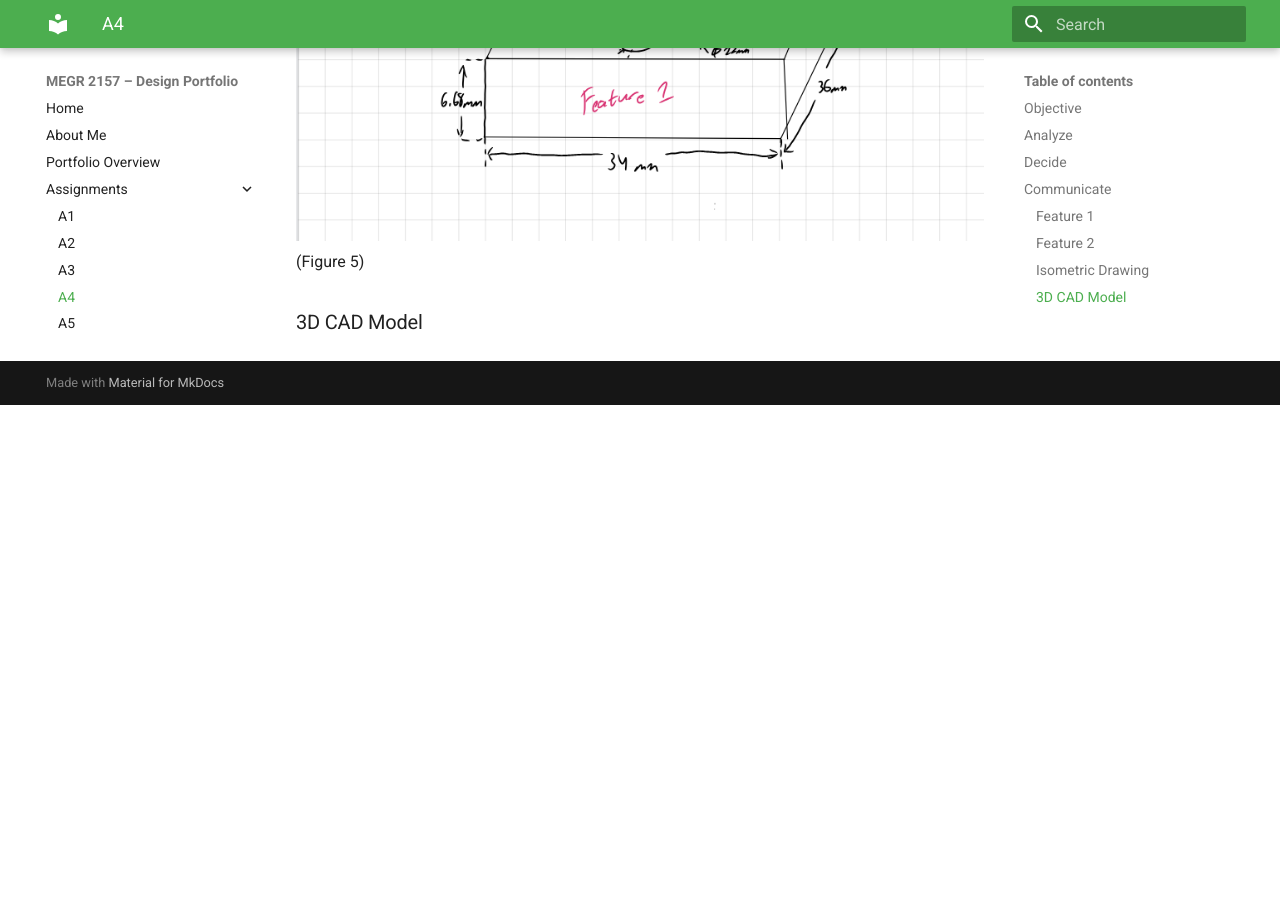
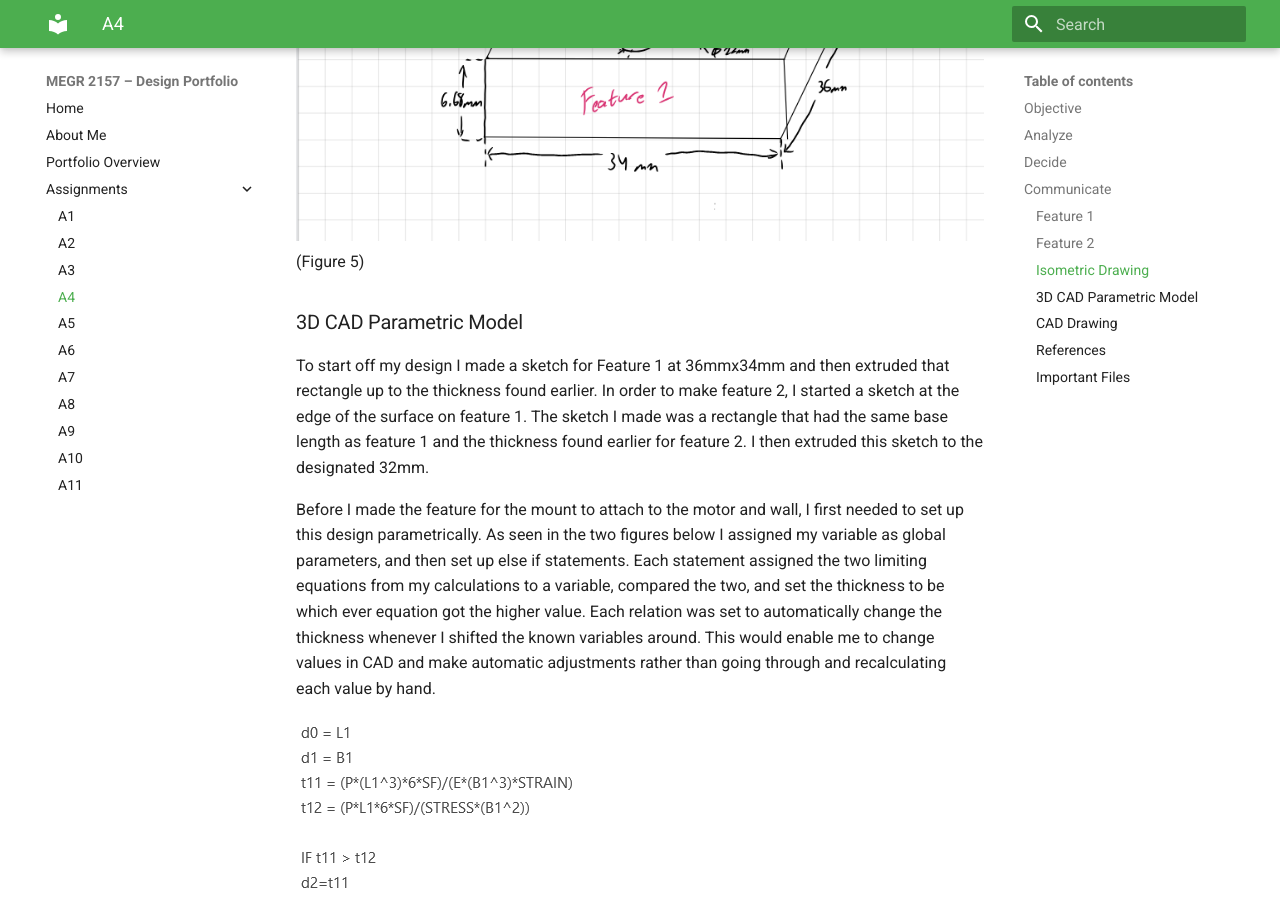
Before and after one commit to JacobShaver/design-projects-portfolio, an MkDocs documentation site: the page built from docs/assignments/A04/index.md, in a window 1280 px wide and 900 px high, scrolled down 4001 px. Built offline with MkDocs 1.6.1 and Material for MkDocs 9.7.7, drawn with Linux system fonts in a browser that asks for light colours; before the commit the page ends 4406 px from its top, so only the background shows below that; some of the changed text lies outside the part shown.

Commit message:
Update index.md

```diff
--- a/docs/assignments/A04/index.md
+++ b/docs/assignments/A04/index.md
@@ -1,4 +1,4 @@
-# A4 – [Topic]
+# A4 – Motor Mount
 
 ## Objective
 For this assignment I was told to design a mount for a designated motor. In order to design the motor mount I had to design for deflection and for stress to find the minimum thickness of each feature.
@@ -36,4 +36,29 @@ After finalizing all of my values for the design I made a detailed isometric ske
 ![Alt Text](Screenshot_20260916-161530.png)
 (Figure 5)
 
-### 3D CAD Model
+### 3D CAD Parametric Model
+
+To start off my design I made a sketch for Feature 1 at 36mmx34mm and then extruded that rectangle up to the thickness found earlier. In order to make feature 2, I started a sketch at the edge of the surface on feature 1. The sketch I made was a rectangle that had the same base length as feature 1 and the thickness found earlier for feature 2. I then extruded this sketch to the designated 32mm.
+
+Before I made the feature for the mount to attach to the motor and wall, I first needed to set up this design parametrically. As seen in the two figures below I assigned my variable as global parameters, and then set up else if statements. Each statement assigned the two limiting equations from my calculations to a variable, compared the two, and set the thickness to be which ever equation got the higher value. Each relation was set to automatically change the thickness whenever I shifted the known variables around. This would enable me to change values in CAD and make automatic adjustments rather than going through and recalculating each value by hand.
+
+![Alt Text](PARAMETRIC1.png)
+![Alt Text](PARAMETRIC2.png)
+(Figure 6 & 7)
+
+Once the parametric design was set up I added the features to fix the mount to the wall and the motor. This included 4 equal diameter holes to attach the mount to the wall, and a divot with bolt holes to allow the motor to slot in and attach to the motor mount. This information was given to me by the professor, where the holes needed a 3.4mm clearance and the motor dimensions were given to me by the sketch in figure 2.
+
+Below is how my final design came out.
+
+![Alt Text](CAD.png)
+(Figure 8)
+
+### CAD Drawing
+After finishing my design I was tasked with creating a multiview drawing with a isometric, top, front, and side view. I applied ASME standard conventions for the drawing. Below in Figure 9 is my final drawing.
+
+![Alt Text](CADDRAWING.png)
+(Figure 8)
+
+### References
+
+### Important Files
```
